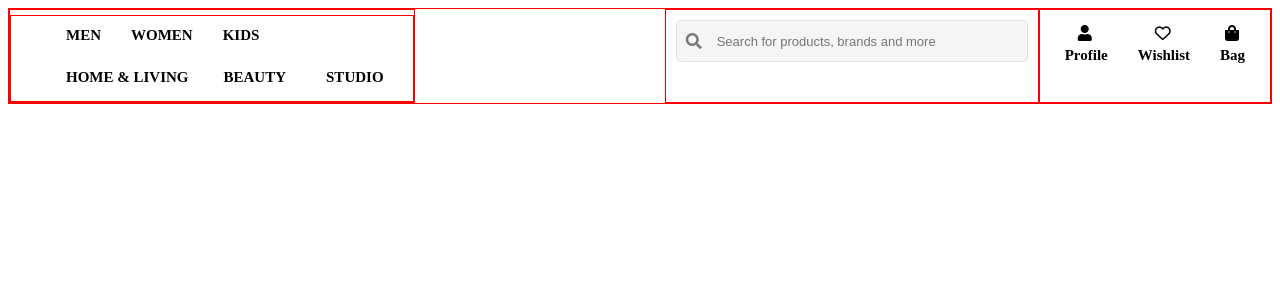
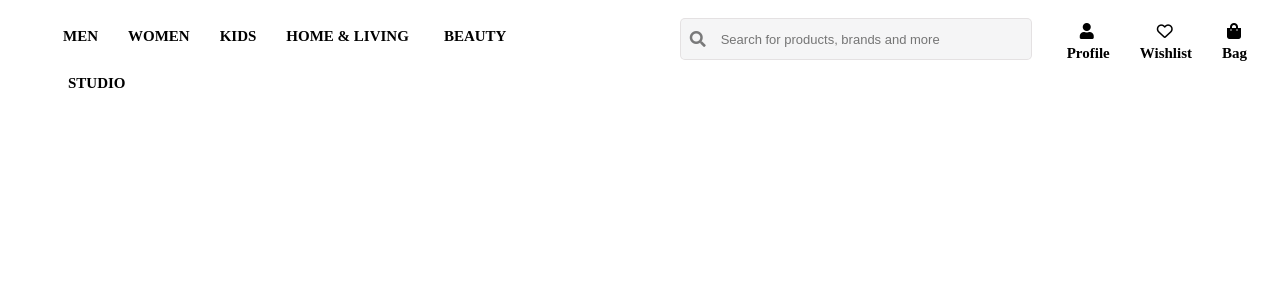
Before and after one commit to suganth4/quality-bazaar, a Vue app: page / in a window 1280 px wide. Shown: the top 300 px of the page. Built offline with nearby package versions, Linux system fonts and the light colour scheme.

Commit message:
--- Auto-Git Commit ---

```diff
--- a/src/components/login-qa.vue
+++ b/src/components/login-qa.vue
@@ -58,7 +58,7 @@
                 <i class="fas fa-search"></i>
                 <input type="text" name="" value="" placeholder="Search for products, brands and more"  id="search">
             </div>
-            <div class="option right">
+            <div class="options right">
                 <div class="kart-options">
                     <i class="fa fa-user" aria-hidden="true"></i>
                     <div >
@@ -91,10 +91,10 @@ export default {
 </script>
 
 <style>
-#header, .option {
+#header, .options {
     display: flex;
     justify-content: space-between ;
-    border: 1px solid red;
+    /* border: 1px solid red; */
 }
 .right {
     padding: 10px;
@@ -104,7 +104,7 @@ export default {
     list-style-type:none;
     margin: 0px;
     margin-top:5px ;
-    border: 1px solid red;
+    /* border: 1px solid red; */
 }
 .menu li {
     display: inline-block;
@@ -171,8 +171,8 @@ li {
 }
 .search {
     position: relative;
-    margin-left: 250px;
-    border: 1px solid red;
+    margin-left: 100px;
+    /* border: 1px solid red; */
 }
 .fa-search {
     position: absolute;
```
Also changed, not shown: .autogit/logs/log-1-4-2022-14-30-20.txt (added).
